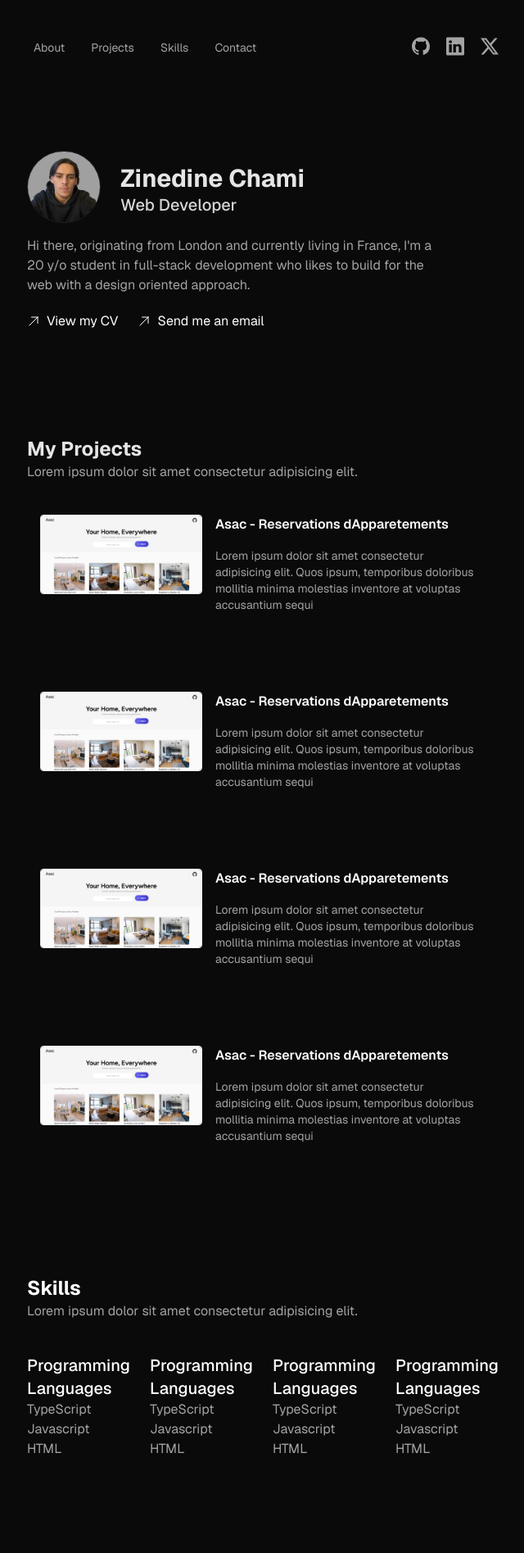
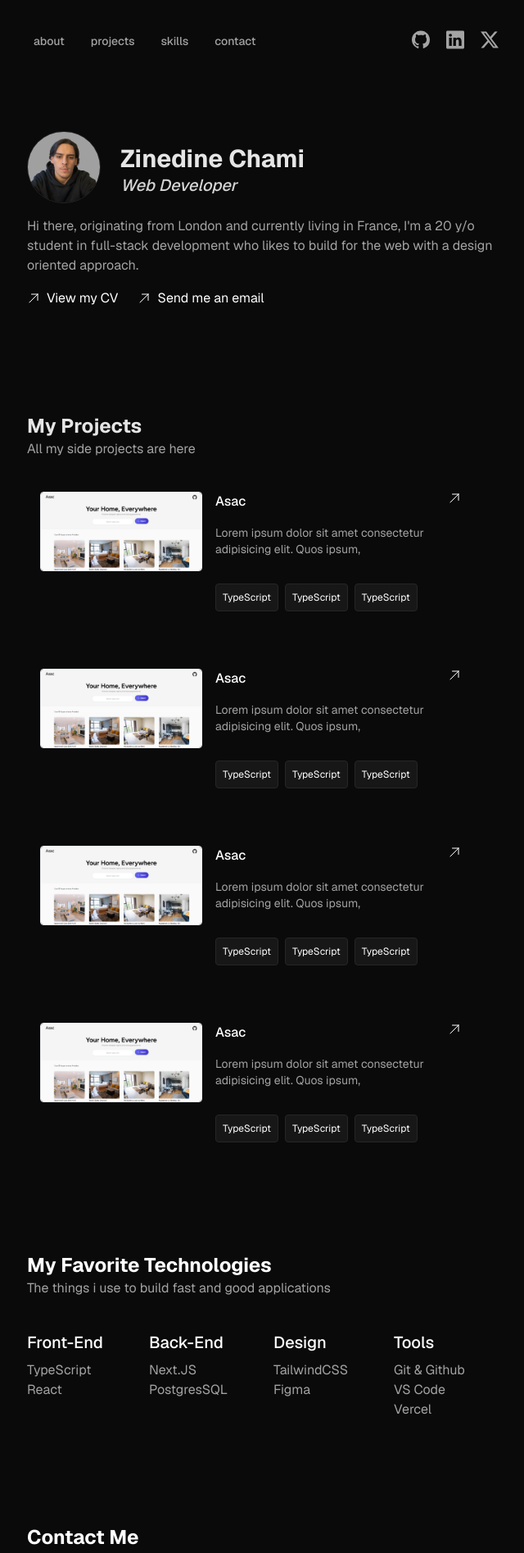
Before and after one commit to zinedinechami/portfolio_next, a Next.js app: page / in a window 1280 px wide. Shown: the top 1895 px of the page at 82% size, without its empty margins (327-967 px from the left). Built offline with nearby package versions, Linux system fonts and the light colour scheme.

Commit message:
made additions to project cards, added content to skills section

```diff
--- a/src/app/componenets/header.tsx
+++ b/src/app/componenets/header.tsx
@@ -1,26 +1,26 @@
 export default function Header() {
   return (
     <>
-      <nav className="h-20  mt-10 relative">
+      <nav className="h-20  mt-8 relative">
         <ul className="flex  text-sm text-neutral-400 ">
           <a href="">
-            <li className="mr-4 p-2 hover:border hover:bg-neutral-900 border-neutral-800 hover:text-neutral-200 transition-colors rounded ">
-              About
+            <li className="mr-4 p-2 hover:border hover:bg-neutral-900 border-neutral-800 hover:text-neutral-200 transition-colors rounded font-medium ">
+              about
             </li>
           </a>
           <a href="">
-            <li className="mr-4 p-2 hover:border hover:bg-neutral-900 border-neutral-800 hover:text-neutral-200 transition-colors rounded">
-              Projects
+            <li className="mr-4 p-2 hover:border hover:bg-neutral-900 border-neutral-800 hover:text-neutral-200 transition-colors rounded font-medium">
+              projects
             </li>
           </a>
           <a href="">
-            <li className="mr-4 p-2 hover:border hover:bg-neutral-900 border-neutral-800 hover:text-neutral-200 transition-colors rounded ">
-              Skills
+            <li className="mr-4 p-2 hover:border hover:bg-neutral-900 border-neutral-800 hover:text-neutral-200 transition-colors rounded font-medium">
+              skills
             </li>
           </a>
           <a href="">
-            <li className="mr-4 p-2 hover:border hover:bg-neutral-900 border-neutral-800 hover:text-neutral-200 transition-colors rounded">
-              Contact
+            <li className="mr-4 p-2 hover:border hover:bg-neutral-900 border-neutral-800 hover:text-neutral-200 transition-colors rounded font-medium">
+              contact
             </li>
           </a>
         </ul>
--- a/src/app/componenets/project_card.tsx
+++ b/src/app/componenets/project_card.tsx
@@ -4,7 +4,7 @@ import asac from "../assets/asac.png";
 export default function ProjectCard() {
   return (
     <>
-      <article className="w-11/12 h-48  my-6 rounded-md hover:border hover:bg-neutral-900 transition-colors border-neutral-800 cursor-pointer">
+      <article className="w-11/12 h-48  my-6 rounded-md hover:border hover:bg-neutral-900 transition-colors border-neutral-800 cursor-pointer relative">
         <div className="flex">
           <div className="p-4">
             <Image
@@ -16,15 +16,38 @@ export default function ProjectCard() {
               className="rounded border"
             />
           </div>
+          <svg
+            xmlns="http://www.w3.org/2000/svg"
+            fill="none"
+            viewBox="0 0 24 24"
+            strokeWidth={1.5}
+            stroke="currentColor"
+            className="w-4 h-6 mr-2 absolute right-3 top-3"
+          >
+            <path
+              strokeLinecap="round"
+              strokeLinejoin="round"
+              d="m4.5 19.5 15-15m0 0H8.25m11.25 0v11.25"
+            />
+          </svg>
           <div className="pt-4">
-            <h1 className=" font-semibold pb-4">
-              Asac - Reservations dApparetements
-            </h1>
-            <p className="w-80 text-neutral-400 text-sm">
+            <h1 className=" font-medium pb-4">Asac </h1>
+
+            <p className="w-80 text-neutral-400 text-sm mb-6">
               Lorem ipsum dolor sit amet consectetur adipisicing elit. Quos
-              ipsum, temporibus doloribus mollitia minima molestias inventore at
-              voluptas accusantium sequi{" "}
+              ipsum,
             </p>
+            <div className="flex pt-2">
+              <article className="text-xs p-2 bg-neutral-900 border border-neutral-800 rounded mr-2">
+                TypeScript
+              </article>
+              <article className="text-xs p-2 bg-neutral-900 border border-neutral-800 rounded mr-2">
+                TypeScript
+              </article>
+              <article className="text-xs p-2 bg-neutral-900 border border-neutral-800 rounded mr-2">
+                TypeScript
+              </article>
+            </div>
           </div>
         </div>
       </article>
--- a/src/app/sections/about.tsx
+++ b/src/app/sections/about.tsx
@@ -6,7 +6,7 @@ import pfp from "../assets/profile_picture.png";
 export default function About() {
   return (
     <>
-      <section className="pt-16 pb-32 ">
+      <section className="pt-12 pb-32 ">
         <div className="flex pb-4 ">
           <Image
             src={pfp}
@@ -20,17 +20,17 @@ export default function About() {
             <h1 className="text-3xl font-bold text-neutral-200 ">
               Zinedine Chami
             </h1>
-            <h2 className="text-xl  text-neutral-300 font-medium  ">
+            <h2 className="text-xl  text-neutral-300 font-medium italic  ">
               Web Developer
             </h2>
           </div>
         </div>
-        <p className="text-neutral-400 w-10/12  ">
+        <p className="text-neutral-400   ">
           Hi there, originating from London and currently living in France,
           I&apos;m a 20 y/o student in full-stack development who likes to build
           for the web with a design oriented approach.
         </p>
-        <div className="pt-5 flex">
+        <div className="pt-4 flex">
           <svg
             xmlns="http://www.w3.org/2000/svg"
             fill="none"
--- a/src/app/sections/projects.tsx
+++ b/src/app/sections/projects.tsx
@@ -5,9 +5,7 @@ export default function Projects() {
     <>
       <section className="pb-20">
         <h1 className="text-2xl font-bold text-neutral-200">My Projects</h1>
-        <h2 className=" text-neutral-400">
-          Lorem ipsum dolor sit amet consectetur adipisicing elit.{" "}
-        </h2>
+        <h2 className=" text-neutral-400">All my side projects are here </h2>
         <ProjectCard />
         <ProjectCard />
         <ProjectCard />
--- a/src/app/sections/skills.tsx
+++ b/src/app/sections/skills.tsx
@@ -2,42 +2,39 @@ export default function Skills() {
   return (
     <>
       <section className="pb-32">
-        <h1 className="text-2xl font-bold">Skills</h1>
+        <h1 className="text-2xl font-bold">My Favorite Technologies</h1>
         <h2 className="text-neutral-400 pb-10">
-          Lorem ipsum dolor sit amet consectetur adipisicing elit.{" "}
+          The things i use to build fast and good applications
         </h2>
-        <div className="flex">
-          <ul>
-            <li className="text-xl font-medium">Programming Languages</li>
+        <div className="flex mx-auto ">
+          <ul className="mr-14">
+            <li className="text-xl font-medium pb-2">Front-End</li>
 
             <div className="text-neutral-400">
               <li>TypeScript</li>
-              <li>Javascript</li>
-              <li>HTML</li>
+              <li>React</li>
             </div>
           </ul>
-          <ul>
-            <li className="text-xl font-medium">Programming Languages</li>
+          <ul className="mr-14">
+            <li className="text-xl font-medium pb-2">Back-End</li>
             <div className="text-neutral-400">
-              <li>TypeScript</li>
-              <li>Javascript</li>
-              <li>HTML</li>
+              <li>Next.JS</li>
+              <li>PostgresSQL</li>
             </div>
           </ul>
-          <ul>
-            <li className="text-xl font-medium">Programming Languages</li>
+          <ul className="mr-14">
+            <li className="text-xl font-medium pb-2">Design</li>
             <div className="text-neutral-400">
-              <li>TypeScript</li>
-              <li>Javascript</li>
-              <li>HTML</li>
+              <li>TailwindCSS</li>
+              <li>Figma</li>
             </div>
           </ul>
-          <ul>
-            <li className="text-xl font-medium">Programming Languages</li>
+          <ul className="mr-14">
+            <li className="text-xl font-medium pb-2">Tools</li>
             <div className="text-neutral-400">
-              <li>TypeScript</li>
-              <li>Javascript</li>
-              <li>HTML</li>
+              <li>Git & Github</li>
+              <li>VS Code</li>
+              <li>Vercel</li>
             </div>
           </ul>
         </div>
```
